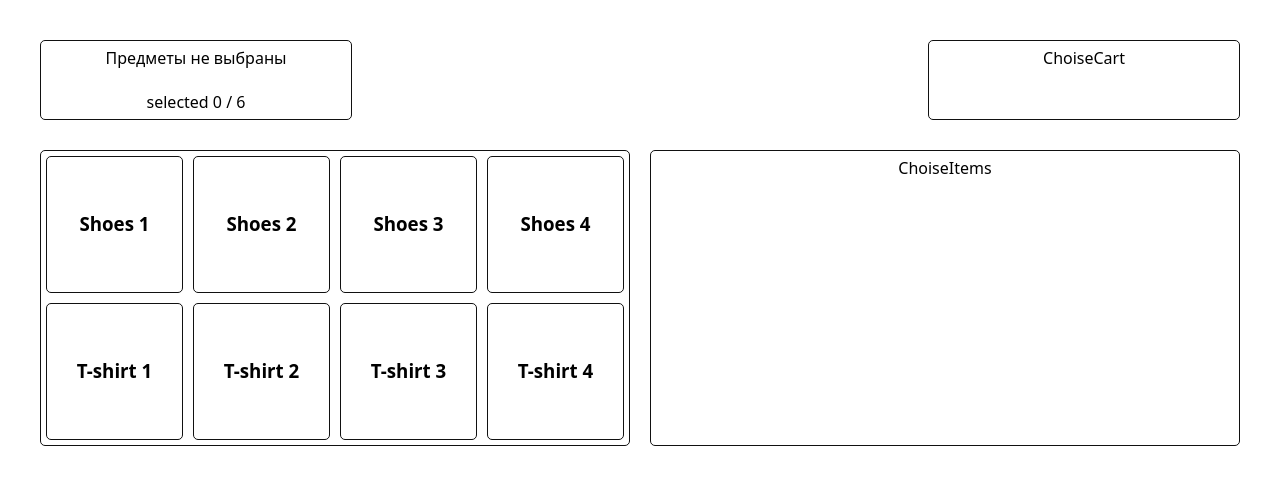
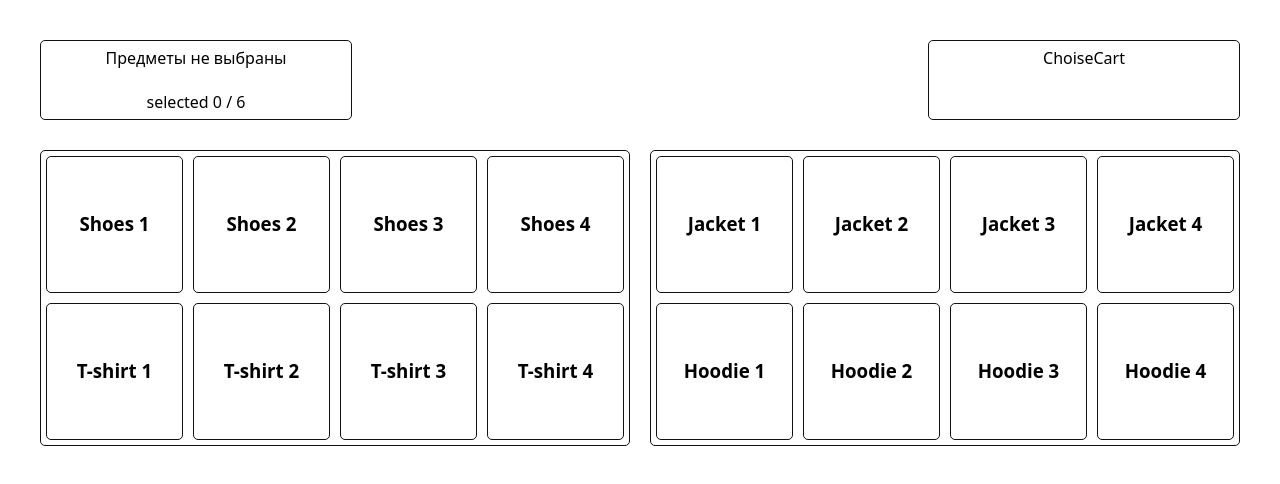
Before and after one commit to Krel-developer/test-task, a Vue app: page / in a window 1280 px wide. Shown: the top 484 px of the page. Built offline with nearby package versions, Linux system fonts and the light colour scheme.

Commit message:
add ChoiceItems component

```diff
--- a/src/App.vue
+++ b/src/App.vue
@@ -3,7 +3,9 @@ import { reactive } from 'vue'
 import UserItems from './components/UserItems.vue'
 import UserCart from './components/UserCart.vue'
 import type { IItem, IUserData } from './types'
+import ChoiceItems from './components/ChoiceItems.vue'
 
+// Логика для списка пользователя
 const userCartData: IUserData = reactive({
   list: [],
   maxActiveItems: 6,
@@ -15,6 +17,12 @@ function selectUserItem(item: IItem) {
     userCartData.list.push(item)
     userCartData.actvieItemsCount = userCartData.list.length
   }
+}
+
+// логика для списка предметов для выбора
+
+function selectChoiceItem(item: IItem) {
+  console.log(item)
 }
 </script>
 
@@ -29,7 +37,9 @@ function selectUserItem(item: IItem) {
     <div class="app__bottom__column block_border">
       <UserItems @select-user-item="selectUserItem" />
     </div>
-    <div class="app__bottom__column block_border">ChoiseItems</div>
+    <div class="app__bottom__column block_border">
+      <ChoiceItems @select-choice-item="selectChoiceItem" />
+    </div>
   </div>
 </template>
 
--- /dev/null
+++ b/src/components/ChoiceItems.vue
@@ -0,0 +1,26 @@
+<script lang="ts" setup>
+import Card from './Card.vue'
+import userСhoiceMock from '../__mock__/choiсeItems.json'
+import type { IItem } from '../types'
+
+defineEmits<{ selectChoiceItem: [item: IItem] }>()
+</script>
+
+<template>
+  <div class="choiсe_items">
+    <Card
+      v-for="item in userСhoiceMock"
+      :key="item.id"
+      :title="item.name"
+      :is-active="false"
+      @click="$emit('selectChoiceItem', item)"
+    />
+  </div>
+</template>
+
+<style scoped lang="sass">
+.choiсe_items
+  display: grid
+  grid-template-columns: repeat(4, 1fr)
+  gap: 10px
+</style>
--- a/src/components/UserCart.vue
+++ b/src/components/UserCart.vue
@@ -1,5 +1,5 @@
 <script lang="ts" setup>
-import type { IItem, IUserData } from '../types'
+import type { IUserData } from '../types'
 import Card from './Card.vue'
 
 interface IProps {
```
Also changed, not shown: src/style.css (deleted, +0 -12 lines), src/__mock__/choiсeItems.json (renamed from src/__mock__/choiseItems.json).
